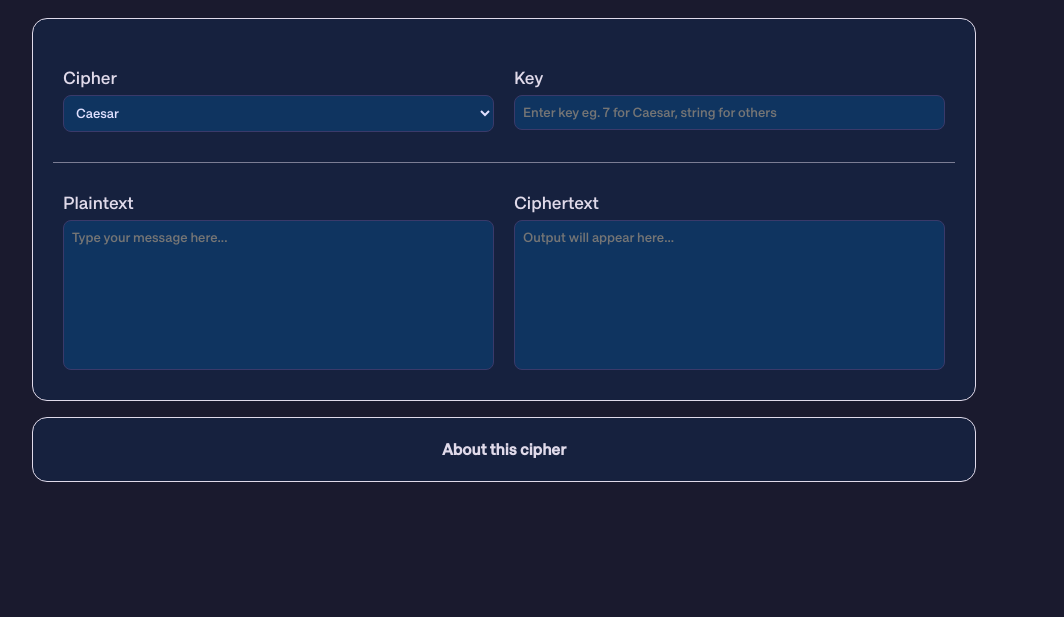
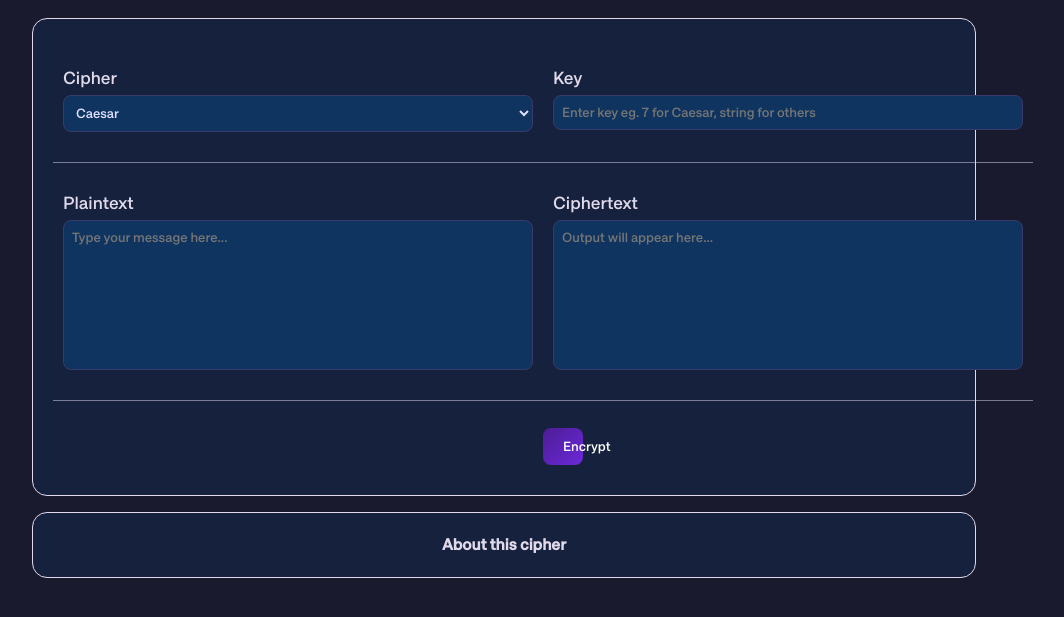
Before and after one commit to Mikolaj-Wujek/encryption-playground, a Flask app: page / in a window 1280 px wide. Shown: the part 118-735 px from the top of the page, without its empty margins (136-1200 px from the left). Run offline with Flask 3, Linux system fonts and the light colour scheme.

Commit message:
more css

```diff
--- a/static/styles.css
+++ b/static/styles.css
@@ -44,7 +44,9 @@ h4 {
 }
 
 .cipher-grid div:nth-child(1),
-.cipher-grid div:nth-child(2) {
+.cipher-grid div:nth-child(2),
+.cipher-grid div:nth-child(3),
+.cipher-grid div:nth-child(4) {
     border-bottom: 1px solid rgba(224, 218, 234, 0.5);
     padding-bottom: 30px;
 }
@@ -88,3 +90,35 @@ textarea {
     height: 150px;
     box-sizing: border-box;
 }
+
+#encrypt {
+    margin-top: 1.3em;
+    padding: 10px 20px;
+    border-radius: 8px;
+    background: linear-gradient(135deg, #4c1d95, #6d28d9);
+    border: none;
+    color: white;
+    font-family: "Approach", sans-serif;
+    font-weight: 500;
+    transition: all 0.2s ease;
+}
+
+#encrypt:hover {
+    transform: translateY(-2px);
+    box-shadow: 0 4px 12px rgba(109, 40, 217, 0.3);
+    cursor: pointer;
+}
+
+.buttons {
+    grid-column: 1 / -1;
+    display: flex;
+    justify-content: center;
+    margin-left: 30em;
+    margin-right: 30em;
+}
+
+input:focus, textarea:focus, select:focus {
+    outline: none;
+    border-color: #4c1d95;
+    box-shadow: 0 0 0 2px rgba(155, 93, 229, 0.2);
+}
--- a/templates/index.html
+++ b/templates/index.html
@@ -38,6 +38,10 @@
         <textarea id="ciphertext" placeholder="Output will appear here..." readonly></textarea>
         </div>
 
+        <div class="buttons">
+            <button id="encrypt">Encrypt</button>
+        </div>
+
     </section>
 
     <section>
```
